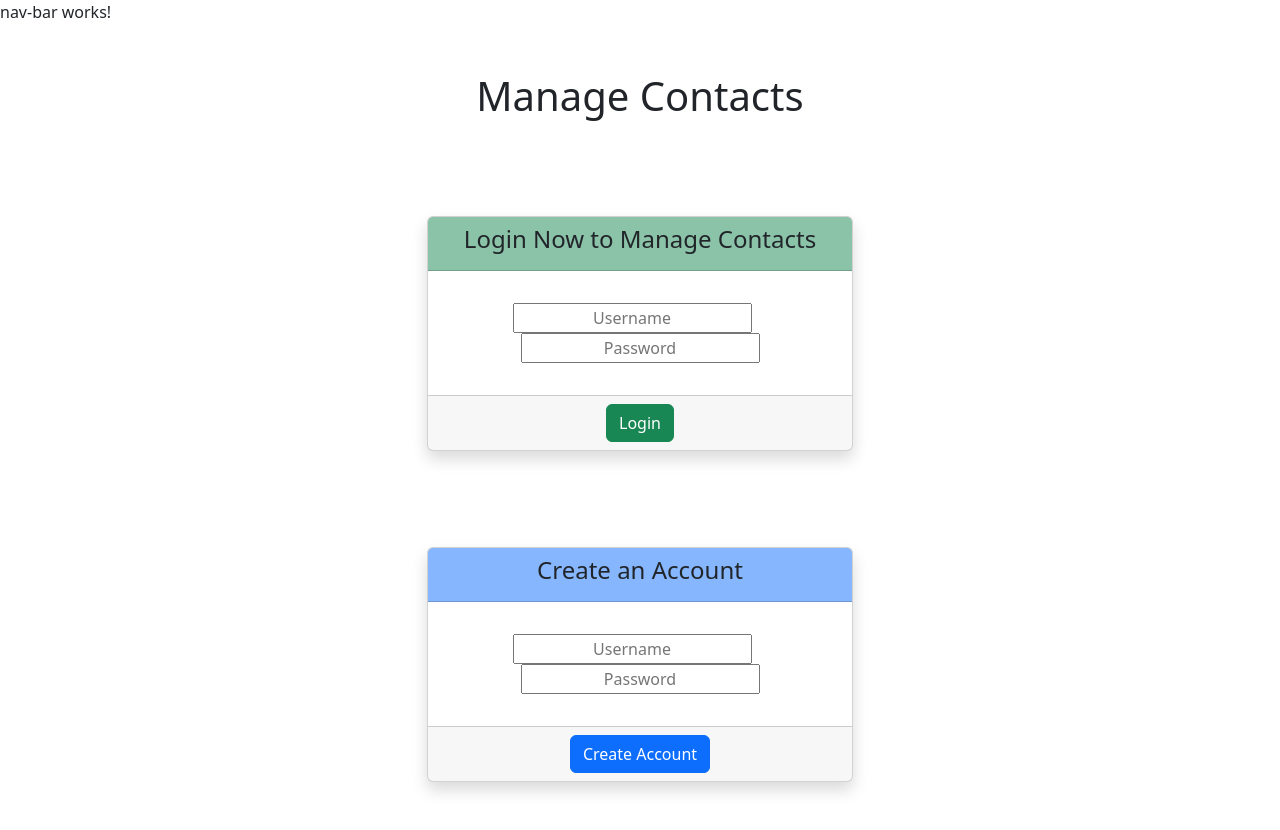
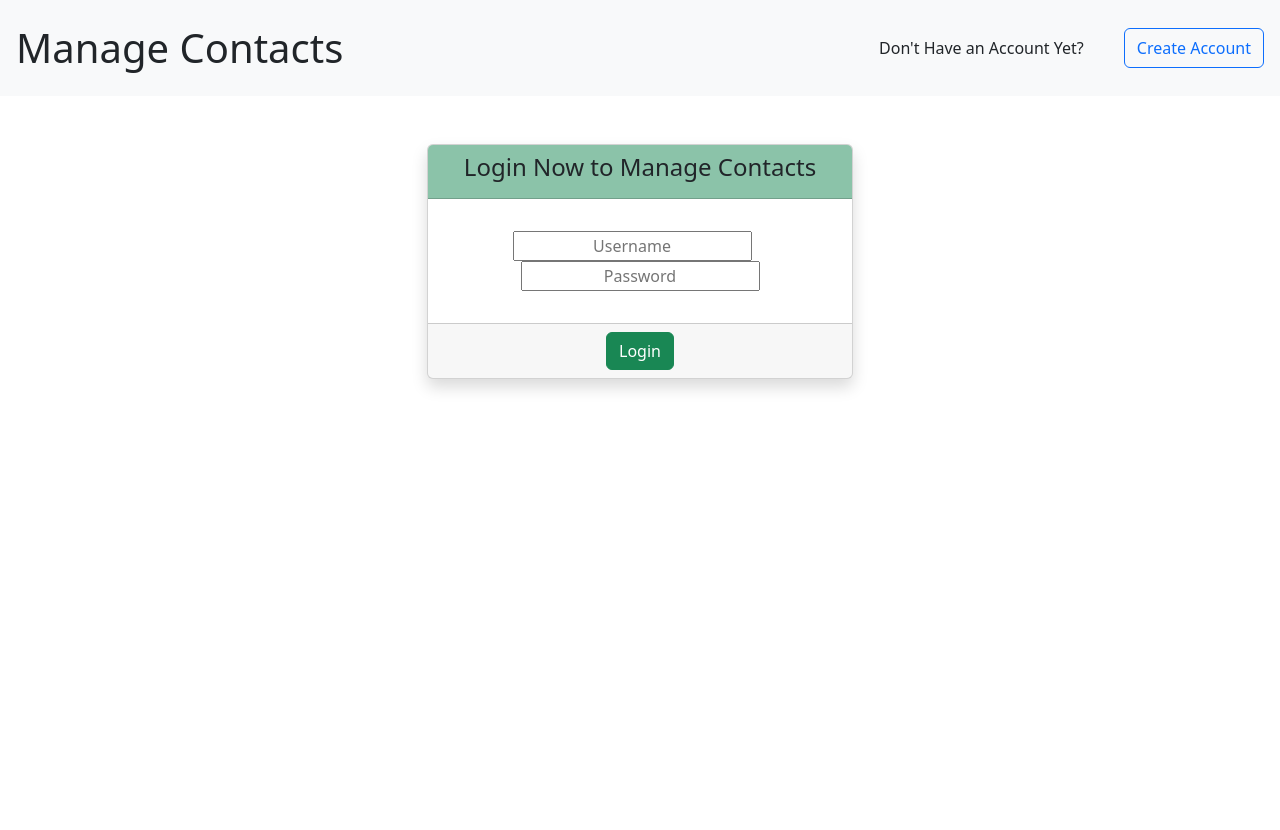
Before and after one commit to york-b2e-optum-sept-2022/douar-moua-contacts-fe, an Angular app: page / in a window 1280 px wide. After the commit the page ends 800 px from the top, so only its background shows below. Built offline with nearby package versions, Linux system fonts and the light colour scheme.

Commit message:
toggle between login and create-account

```diff
--- a/src/app/Account-Components/create-account/create-account.component.ts
+++ b/src/app/Account-Components/create-account/create-account.component.ts
@@ -1,6 +1,6 @@
 import { Component, OnInit } from '@angular/core';
 import {AccountService} from "../../Services/account.service";
-import {IAccount} from "../../Interfaces/IAccount";
+import {IAccount} from "../../_Interfaces/IAccount";
 
 @Component({
   selector: 'app-create-account',
--- a/src/app/Account-Components/login/login.component.html
+++ b/src/app/Account-Components/login/login.component.html
@@ -1,4 +1,4 @@
-<h1 class="text-center m-5">Manage Contacts</h1>
+<!--<h1 class="text-center m-5">Manage Contacts</h1>-->
 
 <div class="d-flex justify-content-center">
 
--- a/src/app/Services/account.service.ts
+++ b/src/app/Services/account.service.ts
@@ -1,6 +1,6 @@
 import { Injectable } from '@angular/core';
 import {HttpService} from "./http.service";
-import {IAccount} from "../Interfaces/IAccount";
+import {IAccount} from "../_Interfaces/IAccount";
 import {BehaviorSubject, first, Subject} from "rxjs";
 
 @Injectable({
@@ -14,7 +14,18 @@ export class AccountService {
   isLoggedIn: boolean = true
   $isLoggedIn = new Subject<boolean>()
 
+  isCreatingAccount: boolean = true
+  $isCreatingAccount = new Subject<boolean>()
+
   constructor(private httpService: HttpService) { }
+
+  creatingAccount(){
+    this.$isCreatingAccount.next(this.isCreatingAccount)
+  }
+
+  loggingIn(){
+    this.$isCreatingAccount.next(!this.isCreatingAccount)
+  }
 
   createNewAccount(username: string, password: string){
 
--- a/src/app/Services/http.service.ts
+++ b/src/app/Services/http.service.ts
@@ -1,6 +1,6 @@
 import { Injectable } from '@angular/core';
 import {HttpClient} from "@angular/common/http";
-import {IAccount} from "../Interfaces/IAccount";
+import {IAccount} from "../_Interfaces/IAccount";
 import {Observable} from "rxjs";
 
 @Injectable({
--- a/src/app/app.component.html
+++ b/src/app/app.component.html
@@ -1,9 +1,8 @@
 <app-nav-bar></app-nav-bar>
 
-<div *ngIf="isLoggedIn == false">
-  <app-login></app-login>
-  <app-create-account></app-create-account>
-</div>
+<app-login *ngIf="isLoggedIn == false && isCreatingAccount == false"></app-login>
+<app-create-account *ngIf="isLoggedIn == false && isCreatingAccount == true"></app-create-account>
+
 
 <div *ngIf="isLoggedIn == true">
   <app-contact></app-contact>
--- a/src/app/app.component.ts
+++ b/src/app/app.component.ts
@@ -13,14 +13,22 @@ export class AppComponent implements OnDestroy {
   isLoggedIn: boolean = false
   loginSub: Subscription;
 
+  isCreatingAccount: boolean = false
+  creatingAccountSub: Subscription;
+
   constructor(private accountService: AccountService) {
 
     this.loginSub = this.accountService.$isLoggedIn.subscribe(
       (isLogin: boolean) => {this.isLoggedIn = isLogin}
     )
+
+    this.creatingAccountSub = this.accountService.$isCreatingAccount.subscribe(
+      (isCreating: boolean) => {this.isCreatingAccount = isCreating}
+    )
   }
 
   ngOnDestroy(){
     this.loginSub.unsubscribe()
+    this.creatingAccountSub.unsubscribe()
   }
 }
--- a/src/app/nav-bar/nav-bar.component.html
+++ b/src/app/nav-bar/nav-bar.component.html
@@ -1 +1,19 @@
-<p>nav-bar works!</p>
+<nav class="navbar navbar-light bg-light">
+  <h2 class="m-3 display-6">Manage Contacts</h2>
+  <div class="d-flex justify-content-end">
+    <div  *ngIf="creatingAccount == false" class="d-flex justify-content-evenly">
+      <p class="m-4">Don't Have an Account Yet?</p>
+      <button
+        class="btn btn-outline-primary m-3"
+        (click)="isCreatingAccount()"
+      >Create Account</button>
+    </div>
+    <div *ngIf="creatingAccount == true" class="d-flex justify-content-evenly">
+      <p class="m-4">Have an Account Already?</p>
+      <button
+        class="btn btn-outline-success m-3"
+        (click)="loginToggle()"
+      >Login</button>
+    </div>
+  </div>
+</nav>
--- a/src/app/nav-bar/nav-bar.component.ts
+++ b/src/app/nav-bar/nav-bar.component.ts
@@ -1,15 +1,44 @@
-import { Component, OnInit } from '@angular/core';
+import {Component, OnDestroy} from '@angular/core';
+import {AccountService} from "../Services/account.service";
+import {Subscription} from "rxjs";
 
 @Component({
   selector: 'app-nav-bar',
   templateUrl: './nav-bar.component.html',
   styleUrls: ['./nav-bar.component.css']
 })
-export class NavBarComponent implements OnInit {
+export class NavBarComponent implements OnDestroy{
 
-  constructor() { }
+  isLoggedIn: boolean = false
+  loginSub: Subscription;
 
-  ngOnInit(): void {
+  creatingAccount: boolean = false
+  creatingAccountSub: Subscription;
+
+  constructor(private accountService: AccountService) {
+
+    this.loginSub = this.accountService.$isLoggedIn.subscribe(
+      (isLogin: boolean) => {this.isLoggedIn = isLogin}
+    )
+
+    this.creatingAccountSub = this.accountService.$isCreatingAccount.subscribe(
+      (isCreating: boolean) => {this.creatingAccount = isCreating}
+    )
+
+  }
+
+  isCreatingAccount() {
+    this.accountService.creatingAccount();
+  }
+
+  loginToggle() {
+    this.accountService.loggingIn();
+  }
+
+  ngOnDestroy(){
+    this.loginSub.unsubscribe()
+    this.creatingAccountSub.unsubscribe()
+
   }
 
 }
```
Also changed, not shown: src/app/_Interfaces/IAccount.ts (renamed from src/app/Interfaces/IAccount.ts), src/app/_Interfaces/IContact.ts (renamed from src/app/Interfaces/IContact.ts).
